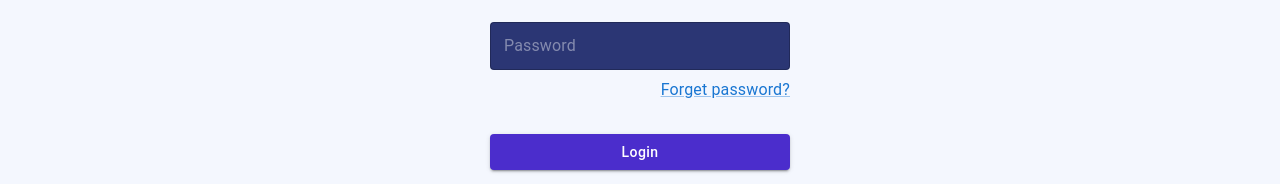
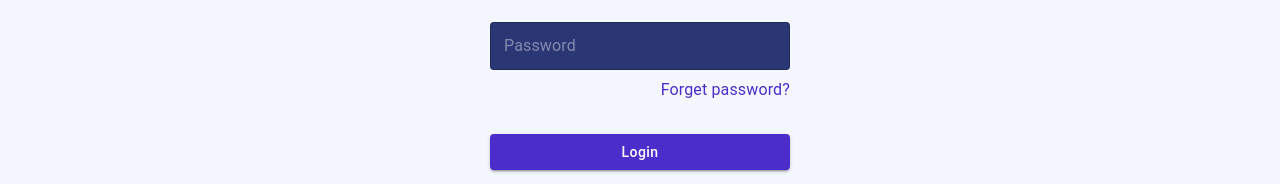
Before and after one commit to Spend-Transactions-Rewards-System/web-ui, a React (Create React App) app: page / in a window 1280 px wide. Shown: the part 277-461 px from the top of the page. Built offline with nearby package versions, Linux system fonts and the light colour scheme.

Commit message:
updated login

```diff
--- a/src/Pages/Login/Login.css
+++ b/src/Pages/Login/Login.css
@@ -14,18 +14,11 @@
     padding: 8px 0px 32px 0px;
     position: relative;
     float: right;
-    text-decoration: none;
     color: #4B2DCC;
     font-weight: 500;
 }
 
-.forget:visited {
-    text-decoration: none;
-    color: red;
-}
-
 .forget:hover {
-    text-decoration: none;
     color: #aea1e6;
     cursor: pointer;
 }
--- a/src/Pages/Login/Login.js
+++ b/src/Pages/Login/Login.js
@@ -26,6 +26,7 @@ const Login = () => {
 
     return (
         <Box className="background">
+            <script>{document.title = "Welcome"}</script>
             <Box
                 className="flexbox-columnFlex"
                 sx={{m: "auto", width: "300px", pt: "4%"}}
@@ -77,7 +78,13 @@ const Login = () => {
                     )})
                 }
                 <Box sx={{width: "300px"}}>
-                    <Link className="forget">Forget password?</Link>
+                    <Link
+                        className="forget"
+                        underline="none"
+                        sx={{color: "#4B2DCC" }}
+                    >
+                        Forget password?
+                    </Link>
                 </Box>
                 <CustomButton
                     text="Login"
```
